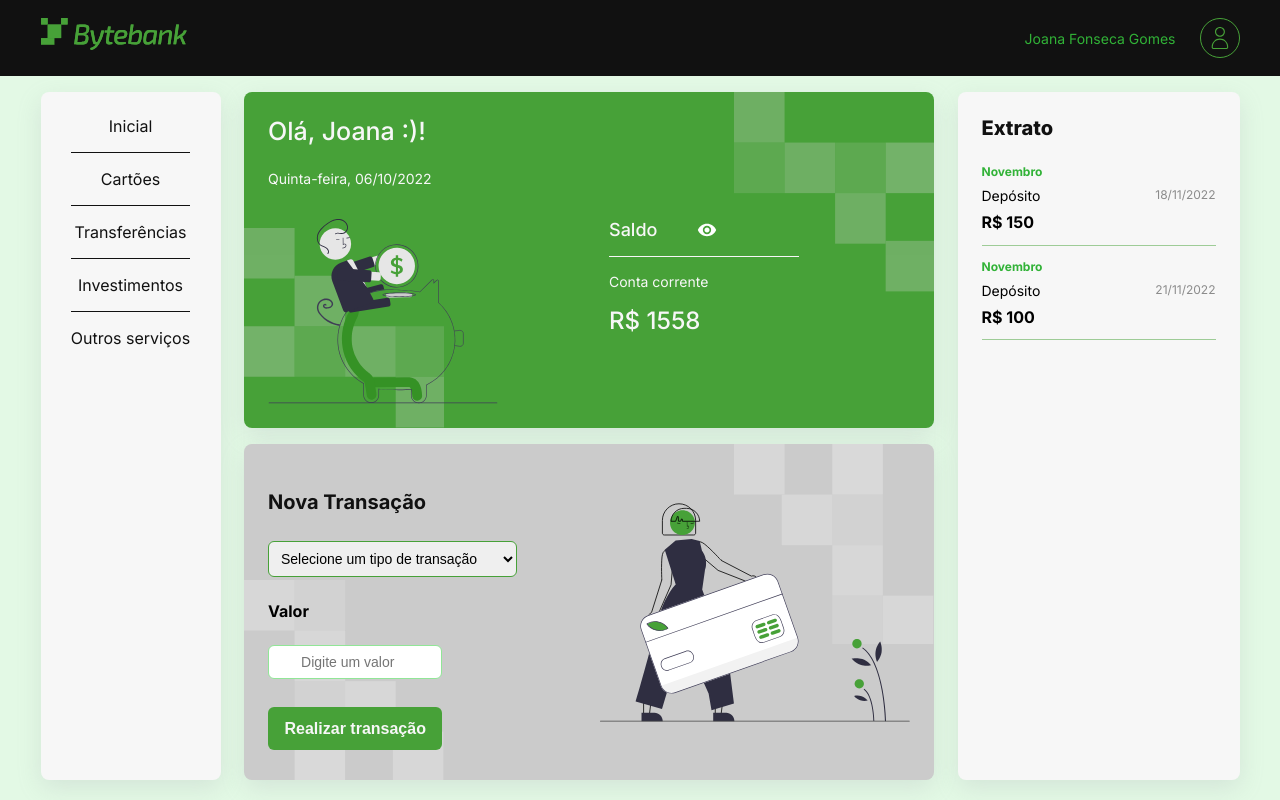
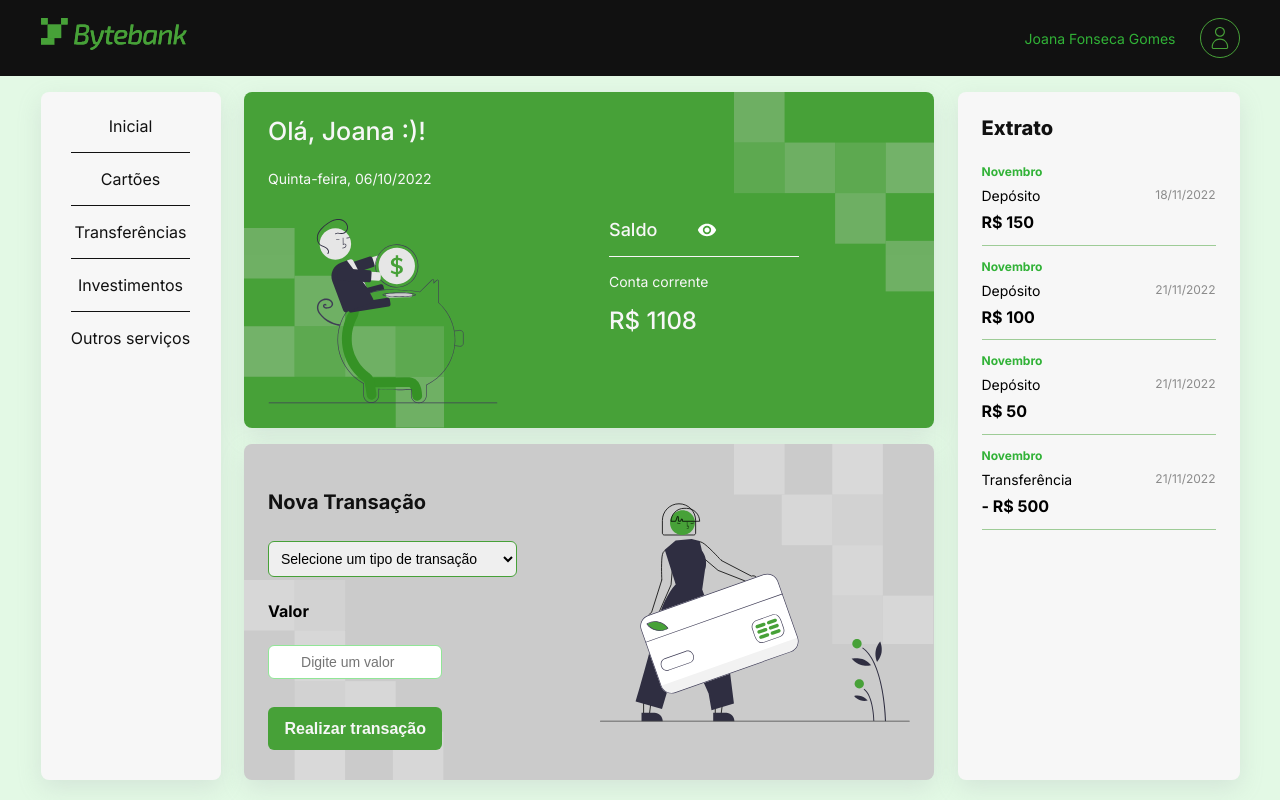
Before and after one commit to NeiltonSeguins/bytebank-v1, a React (Create React App) app: page / in a window 1280 px wide. Built offline with nearby package versions, Linux system fonts and the light colour scheme; data requests are answered from the project's data file.

Commit message:
Adiciona os hooks useSaldo e useListaTransacoes

```diff
--- a/db.json
+++ b/db.json
@@ -13,9 +13,23 @@
       "data": "21/11/2022",
       "mes": "Novembro",
       "id": 2
+    },
+    {
+      "transacao": "Depósito",
+      "valor": "50",
+      "data": "21/11/2022",
+      "mes": "Novembro",
+      "id": 3
+    },
+    {
+      "transacao": "Transferência",
+      "valor": "500",
+      "data": "21/11/2022",
+      "mes": "Novembro",
+      "id": 4
     }
   ],
   "saldo": {
-    "valor": 1558
+    "valor": 1108
   }
 }
--- a/src/Rotas.jsx
+++ b/src/Rotas.jsx
@@ -13,7 +13,7 @@ export function Rotas() {
   );
 }
 
-// exemplo com useLocation
+// exemplo com useLocation - Talvez não entre na ementa
 export const RotaAtual = () => {
   const location = useLocation();
 
--- /dev/null
+++ b/src/hooks/useListaTransacoes.js
@@ -0,0 +1,17 @@
+import { useEffect, useState } from 'react';
+import { buscaTransacoes } from '../services/transacoes';
+
+export default function useListaTransacoes() {
+  const [transacoes, setTransacoes] = useState([]);
+
+  async function listaTransacoes() {
+    const transacoes = await buscaTransacoes();
+    setTransacoes(transacoes);
+  }
+
+  useEffect(() => {
+    listaTransacoes();
+  }, []);
+
+  return [transacoes, setTransacoes];
+}
--- /dev/null
+++ b/src/hooks/useSaldo.js
@@ -0,0 +1,16 @@
+import { useEffect, useState } from 'react';
+import { buscaSaldo } from '../services/saldo';
+
+export default function useSaldo() {
+  const [saldo, setSaldo] = useState(0);
+
+  async function obtemSaldo() {
+    setSaldo(await buscaSaldo());
+  }
+
+  useEffect(() => {
+    obtemSaldo();
+  }, [saldo]);
+
+  return [saldo, setSaldo];
+}
--- a/src/rotas/App.js
+++ b/src/rotas/App.js
@@ -1,32 +1,19 @@
-import { useState, useEffect } from 'react';
 import estilos from '../App.module.css';
 import { calculaNovoSaldo } from '../utils';
-import { buscaTransacoes, salvaTransacao } from '../services/transacoes';
-import { buscaSaldo, atualizaSaldo } from '../services/saldo';
+import { salvaTransacao } from '../services/transacoes';
+import { atualizaSaldo } from '../services/saldo';
 
 import Cabecalho from '../componentes/Cabecalho';
 import Extrato from '../componentes/Extrato';
 import Menu from '../componentes/Menu';
 import Principal from '../componentes/Principal';
 import NovaTransacao from '../componentes/NovaTransacao';
+import useListaTransacoes from '../hooks/useListaTransacoes';
+import useSaldo from '../hooks/useSaldo';
 
 export default function App() {
-  const [saldo, setSaldo] = useState(0);
-  const [transacoes, setTransacoes] = useState([]);
-
-  async function listaTransacoes() {
-    const transacoes = await buscaTransacoes();
-    setTransacoes(transacoes);
-  }
-
-  async function obtemSaldo() {
-    setSaldo(await buscaSaldo());
-  }
-
-  useEffect(() => {
-    listaTransacoes();
-    obtemSaldo();
-  }, [saldo]);
+  const [saldo, setSaldo] = useSaldo();
+  const [transacoes, setTransacoes] = useListaTransacoes();
 
   function realizarTransacao(valores) {
     const novoSaldo = calculaNovoSaldo(valores, saldo);
```
Also changed, not shown: 1 other file (tests, documents, lock files or other folders).
